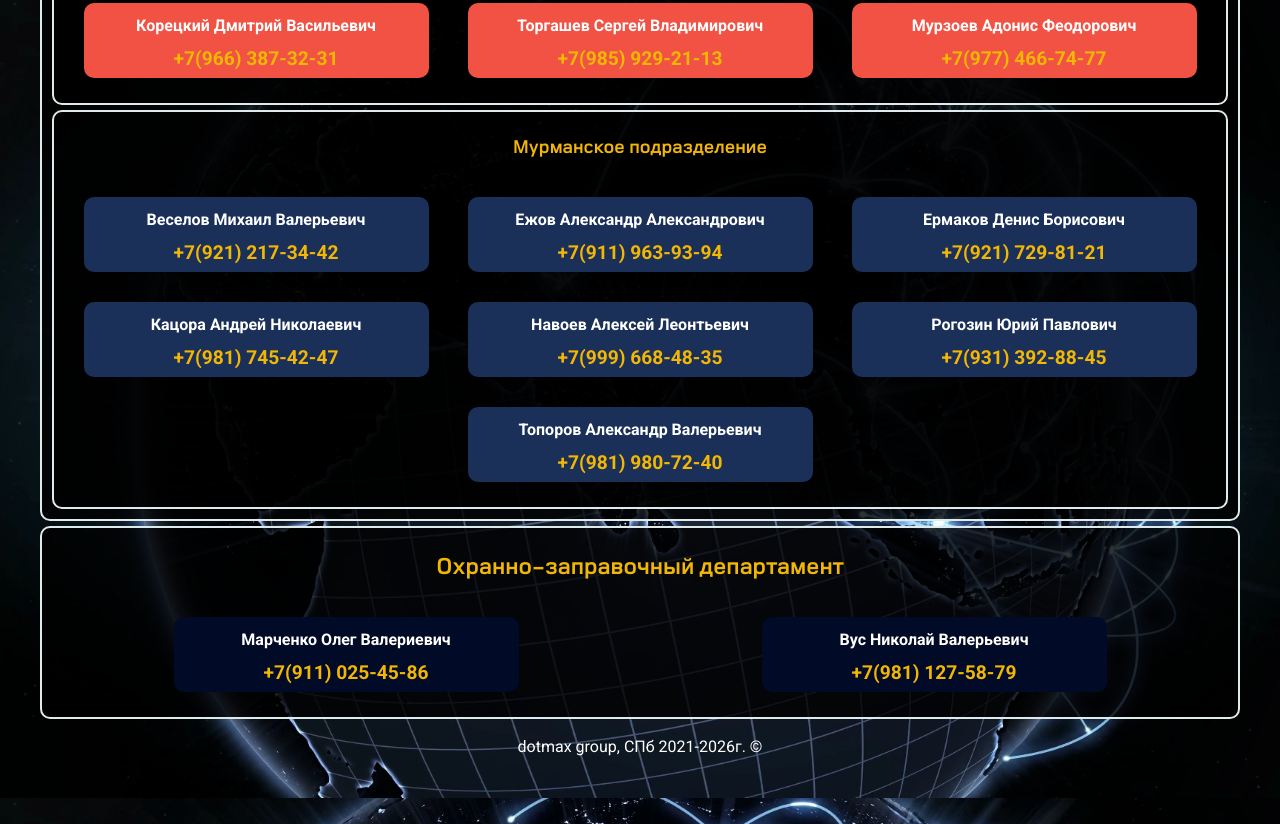
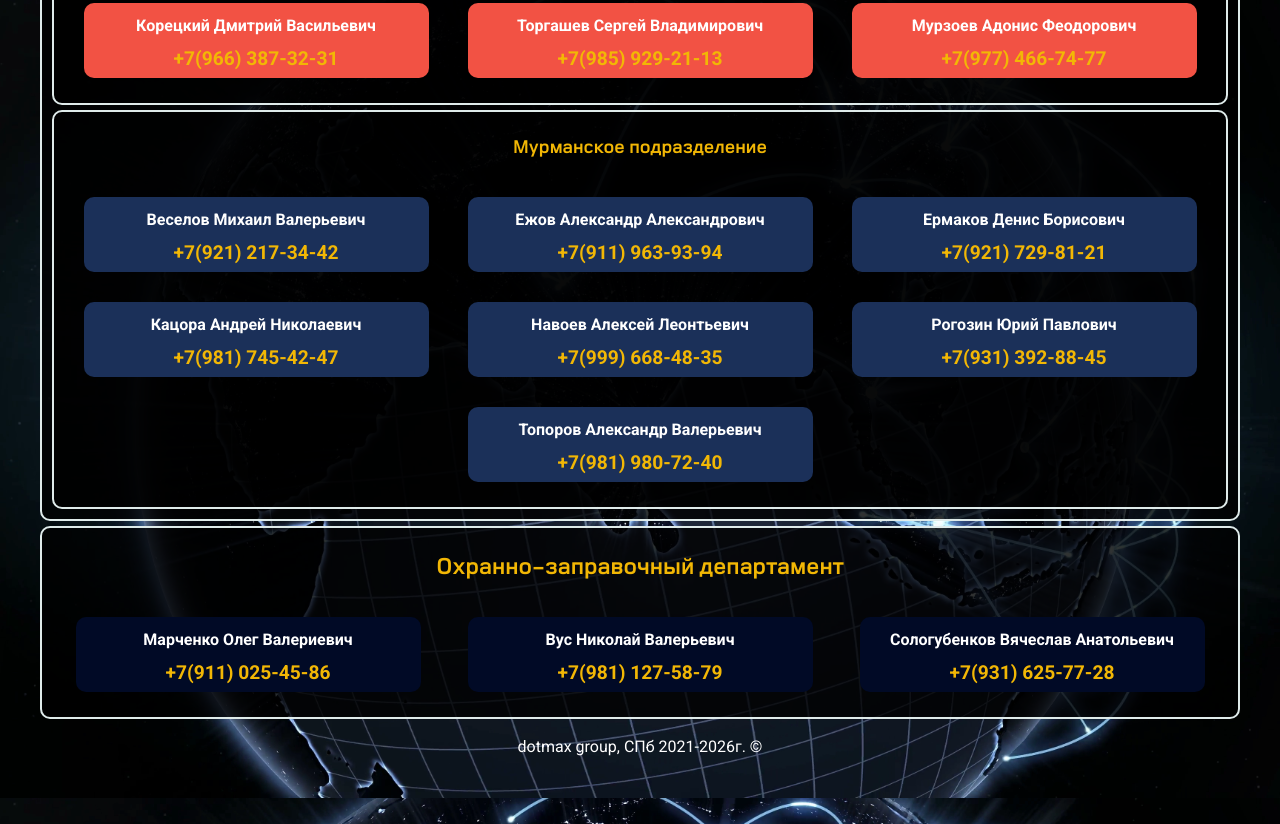
Before and after one commit to CheshirCode/soglasovanie-DCO, a plain HTML site: page index.html in a window 1280 px wide. Shown: the part 8802-9626 px from the top of the page. Drawn offline with nearby package versions, Linux system fonts and the light colour scheme; files whose address does not match are found by name.

Commit message:
Update index.html

```diff
--- a/index.html
+++ b/index.html
@@ -922,6 +922,12 @@
 							<a href="tel:+79811275879">+7(981) 127-58-79</a>
 						</div>
 					</div>
+					<div class="phone__card">
+						<div class="full-name__text">Сологубенков Вячеслав Анатольевич</div>
+						<div class="number-field">
+							<a href="tel:+79316257728">+7(931) 625-77-28</a>
+						</div>
+					</div>
 
 
 				</div>
```
